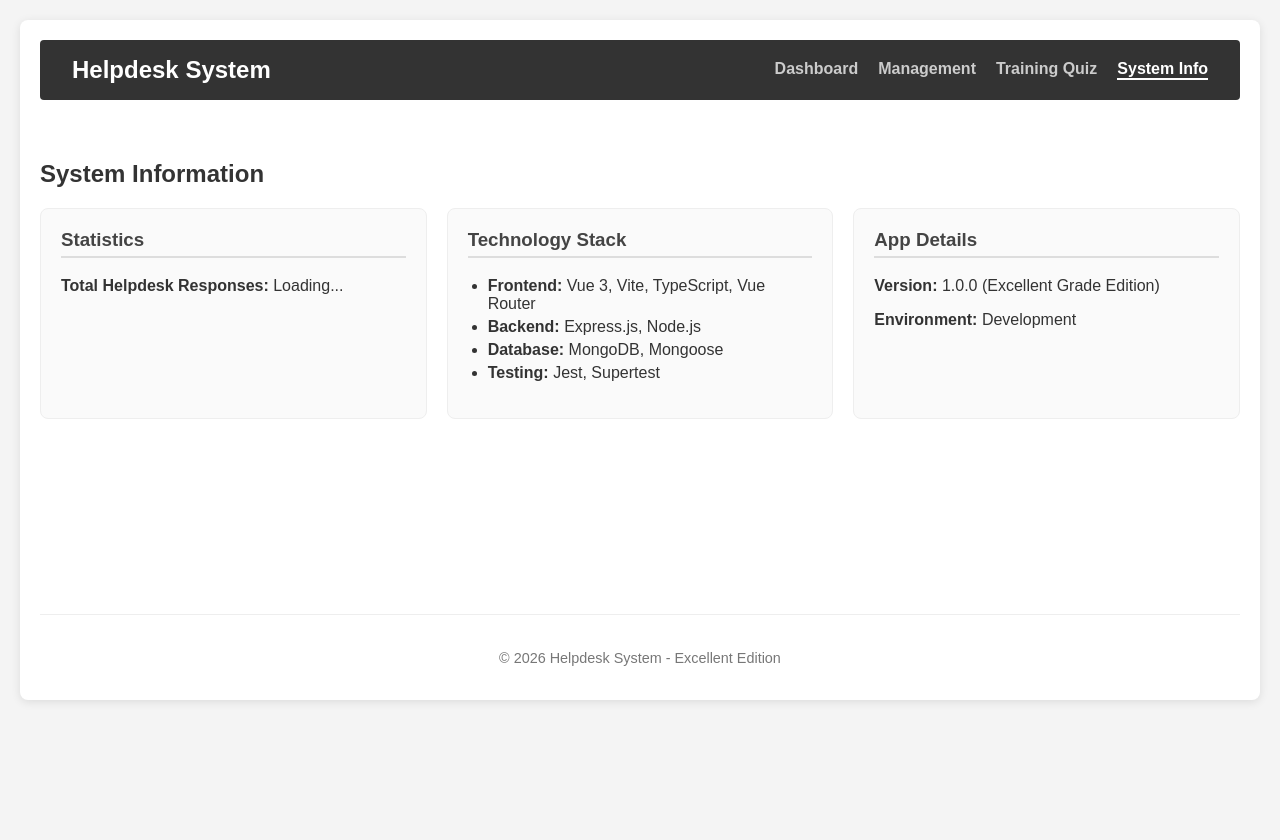
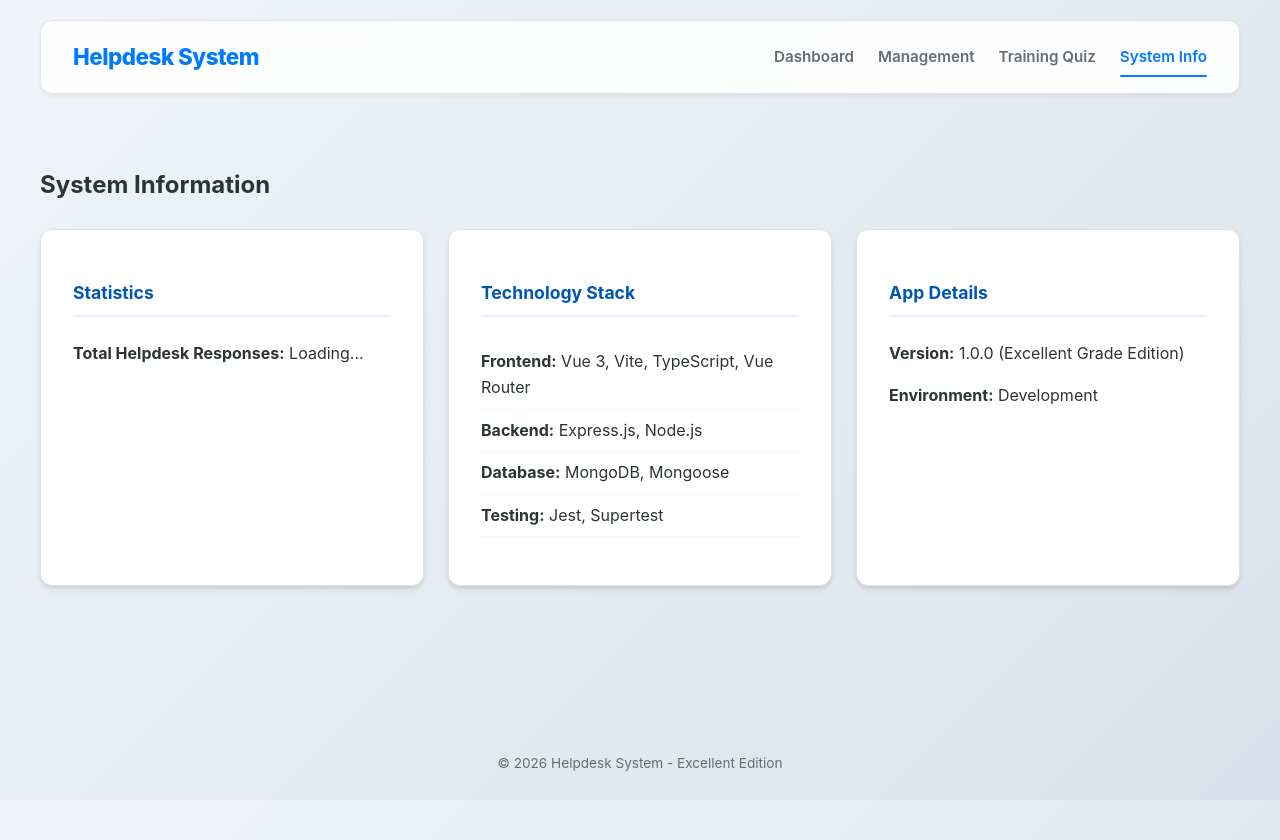
Before and after one commit to HoangPho2212/CRUD-Helpdesk, a Vue app in the folder client/: page /info in a window 1280 px wide. Before the commit the page ends 800 px from the top, so only its background shows below. Built offline with nearby package versions, Linux system fonts and the light colour scheme; no server answers.

Commit message:
style: enhance UI with background gradient and glassmorphism navbar

```diff
--- a/client/src/assets/styles.css
+++ b/client/src/assets/styles.css
@@ -1,20 +1,46 @@
+:root {
+    /* Color Palette */
+    --primary-color: #007bff;
+    --primary-dark: #0056b3;
+    --primary-light: #e7f1ff;
+    --secondary-color: #6c757d;
+    --success-color: #28a745;
+    --warning-color: #ffc107;
+    --danger-color: #dc3545;
+    --bg-color: #f8f9fa;
+    --card-bg: #ffffff;
+    --text-main: #2d3436;
+    --text-muted: #636e72;
+    --border-color: #dee2e6;
 
+    /* Gradients */
+    --primary-gradient: linear-gradient(135deg, #007bff 0%, #0056b3 100%);
+    --bg-gradient: linear-gradient(135deg, #f0f4f8 0%, #d9e2ec 100%);
+
+    /* Spacing & Borders */
+    --radius-lg: 12px;
+    --radius-md: 8px;
+    --shadow-sm: 0 2px 4px rgba(0,0,0,0.05);
+    --shadow-md: 0 4px 6px -1px rgba(0,0,0,0.1), 0 2px 4px -1px rgba(0,0,0,0.06);
+    --transition: all 0.3s ease-in-out;
+}
+
+/* Global Reset */
 body {
-    font-family: sans-serif;
+    font-family: 'Inter', system-ui, -apple-system, sans-serif;
     margin: 0;
-    padding: 20px;
-    background-color: #f4f4f4;
-    color: #333;
+    padding: 0;
+    background: var(--bg-gradient);
+    background-attachment: fixed;
+    color: var(--text-main);
+    line-height: 1.6;
 }
 
 .container {
     max-width: 1200px;
     margin: 0 auto;
-    background: white;
     padding: 20px;
-    border-radius: 8px;
-    box-shadow: 0 2px 10px rgba(0, 0, 0, 0.1);
-    min-height: 80vh;
+    min-height: 100vh;
     display: flex;
     flex-direction: column;
 }
@@ -24,261 +50,321 @@ body {
     padding: 20px 0;
 }
 
-.app-footer {
-    text-align: center;
-    margin-top: 40px;
-    padding-top: 20px;
-    border-top: 1px solid #eee;
-    color: #777;
-    font-size: 0.9rem;
+h1, h2, h3 {
+    color: var(--text-main);
+    font-weight: 700;
+    margin-bottom: 1.5rem;
 }
 
-button {
-    cursor: pointer;
-    padding: 8px 16px;
-    border-radius: 4px;
-    border: 1px solid #ccc;
-    background: #fff;
-    transition: all 0.2s;
-}
-
-button:hover {
-    background: #f0f0f0;
-    border-color: #999;
-}
-
-button:disabled {
-    cursor: not-allowed;
-    opacity: 0.6;
-}
-
-input,
-textarea,
-select {
-    border: 1px solid #ddd;
-    border-radius: 4px;
-    padding: 8px;
-}
-
-/* Navbar Component */
+/* Navbar */
 .navbar {
     display: flex;
     justify-content: space-between;
     align-items: center;
-    background-color: #333;
-    color: white;
+    background: rgba(255, 255, 255, 0.9);
+    backdrop-filter: blur(10px);
     padding: 1rem 2rem;
-    margin-bottom: 20px;
-    border-radius: 4px;
+    margin-bottom: 2rem;
+    border-radius: var(--radius-lg);
+    box-shadow: var(--shadow-sm);
+    border: 1px solid var(--border-color);
 }
 
 .nav-brand {
-    font-size: 1.5rem;
-    font-weight: bold;
+    font-size: 1.4rem;
+    font-weight: 800;
+    color: var(--primary-color);
+    letter-spacing: -0.5px;
 }
 
 .nav-links {
     display: flex;
-    gap: 20px;
+    gap: 1.5rem;
 }
 
 .nav-links a {
-    color: #ccc;
+    color: var(--text-muted);
     text-decoration: none;
-    font-weight: bold;
+    font-weight: 600;
+    font-size: 0.95rem;
+    padding: 0.5rem 0;
+    transition: var(--transition);
+    position: relative;
+}
+
+.nav-links a:hover {
+    color: var(--primary-color);
 }
 
 .nav-links a.router-link-active {
-    color: white;
-    border-bottom: 2px solid white;
+    color: var(--primary-color);
 }
 
-.nav-links a:hover {
-    color: white;
+.nav-links a.router-link-active::after {
+    content: '';
+    position: absolute;
+    bottom: 0;
+    left: 0;
+    width: 100%;
+    height: 2px;
+    background: var(--primary-color);
+    border-radius: 2px;
 }
 
-/* ResponseList Component */
-.response-list .error {
-    color: red;
+/* Common Card Style */
+.response-list, .add-response, .edit-response, .quiz-card, .info-card {
+    background: var(--card-bg);
+    padding: 2rem;
+    border-radius: var(--radius-lg);
+    box-shadow: var(--shadow-md);
+    border: 1px solid var(--border-color);
+    margin-bottom: 2rem;
 }
 
+/* Tables */
+table {
+    width: 100%;
+    border-collapse: separate;
+    border-spacing: 0;
+    margin-top: 1rem;
+}
+
+th {
+    background: var(--primary-light);
+    color: var(--primary-dark);
+    font-weight: 700;
+    text-transform: uppercase;
+    font-size: 0.75rem;
+    letter-spacing: 0.05em;
+    padding: 12px 15px;
+    border-bottom: 2px solid var(--border-color);
+}
+
+th:first-child { border-top-left-radius: var(--radius-md); }
+th:last-child { border-top-right-radius: var(--radius-md); }
+
+td {
+    padding: 12px 15px;
+    border-bottom: 1px solid var(--border-color);
+    font-size: 0.9rem;
+}
+
+tr:last-child td:first-child { border-bottom-left-radius: var(--radius-md); }
+tr:last-child td:last-child { border-bottom-right-radius: var(--radius-md); }
+
+tr:hover td {
+    background-color: var(--primary-light);
+}
+
+/* Search Bar */
 .search-bar {
-    margin-bottom: 1rem;
+    margin-bottom: 1.5rem;
 }
 
 .search-bar input {
     width: 100%;
-    padding: 8px;
-    box-sizing: border-box;
+    padding: 12px 16px;
+    border: 2px solid var(--border-color);
+    border-radius: var(--radius-md);
+    font-size: 1rem;
+    transition: var(--transition);
 }
 
-.no-results {
-    padding: 20px;
-    text-align: center;
-    color: #666;
-    font-style: italic;
+.search-bar input:focus {
+    outline: none;
+    border-color: var(--primary-color);
+    box-shadow: 0 0 0 4px var(--primary-light);
 }
 
-table {
-    width: 100%;
-    border-collapse: collapse;
-    margin-top: 1rem;
+/* Buttons */
+button {
+    background: var(--primary-gradient);
+    color: white;
+    border: none;
+    padding: 10px 20px;
+    border-radius: var(--radius-md);
+    font-weight: 600;
+    cursor: pointer;
+    transition: var(--transition);
+    box-shadow: 0 4px 6px rgba(0, 123, 255, 0.2);
 }
 
-th,
-td {
-    padding: 0.5rem;
-    text-align: left;
+button:hover:not(:disabled) {
+    transform: translateY(-2px);
+    box-shadow: 0 6px 12px rgba(0, 123, 255, 0.3);
 }
 
-/* Add/Edit Forms */
+button:active:not(:disabled) {
+    transform: translateY(0);
+}
+
+button:disabled {
+    background: var(--secondary-color);
+    opacity: 0.5;
+    cursor: not-allowed;
+    box-shadow: none;
+}
+
+button[type="button"] {
+    background: white;
+    color: var(--text-muted);
+    border: 1px solid var(--border-color);
+    box-shadow: none;
+}
+
+button[type="button"]:hover {
+    background: var(--bg-color);
+    color: var(--text-main);
+    box-shadow: var(--shadow-sm);
+}
+
+/* Action Buttons in Table */
+td button {
+    padding: 6px 12px;
+    font-size: 0.8rem;
+    margin-right: 5px;
+}
+
+td button:last-child {
+    background: var(--danger-color);
+    box-shadow: 0 4px 6px rgba(220, 53, 69, 0.2);
+}
+
+/* Form Styling */
 .add-response form > div,
 .edit-response form > div {
-    margin-bottom: 0.5rem;
+    margin-bottom: 1.2rem;
 }
 
-.add-response label,
-.edit-response label {
+label {
     display: block;
+    font-weight: 600;
+    margin-bottom: 0.5rem;
+    font-size: 0.9rem;
+    color: var(--text-main);
 }
 
-.add-response input,
-.add-response textarea,
-.add-response select,
-.edit-response input,
-.edit-response textarea,
-.edit-response select {
+input, textarea, select {
     width: 100%;
-    box-sizing: border-box;
+    padding: 10px 14px;
+    border: 1px solid var(--border-color);
+    border-radius: var(--radius-md);
+    font-size: 0.95rem;
+    transition: var(--transition);
 }
 
-.add-response .error,
-.edit-response .error {
-    color: red;
-    font-size: 0.8rem;
-    margin: 4px 0;
+input:focus, textarea:focus, select:focus {
+    outline: none;
+    border-color: var(--primary-color);
+    box-shadow: 0 0 0 3px var(--primary-light);
 }
 
-/* Management View */
-.management-view {
-    display: flex;
-    flex-direction: column;
-    gap: 20px;
+.error {
+    color: var(--danger-color);
+    font-size: 0.85rem;
+    margin-top: 5px;
+    font-weight: 500;
 }
 
-.management-view .form-section {
-    padding: 15px;
-    border: 1px solid #ddd;
-    border-radius: 4px;
-    background: #fafafa;
+/* Quiz View Specifics */
+.quiz-view .issue-box {
+    background: var(--primary-light);
+    border-left: 4px solid var(--primary-color);
+    padding: 1.5rem;
+    border-radius: var(--radius-md);
+    font-size: 1.1rem;
+    margin-bottom: 2rem;
 }
 
-/* Quiz View */
-.quiz-view .quiz-card {
-    border: 1px solid #ddd;
-    padding: 20px;
-    border-radius: 8px;
-    background: #fff;
-    box-shadow: 0 2px 5px rgba(0, 0, 0, 0.05);
-}
-
-.quiz-view .issue-box {
-    font-size: 1.2rem;
-    margin-bottom: 20px;
-    padding: 10px;
-    background: #eef;
-    border-radius: 4px;
-}
-
-.quiz-view .answer-section {
-    margin-bottom: 20px;
-}
-
-.options-list {
-    margin: 15px 0;
-    display: flex;
-    flex-direction: column;
-    gap: 10px;
+.quiz-view .issue-box strong {
+    color: var(--primary-dark);
 }
 
 .option-item {
+    border: 2px solid var(--border-color);
+    padding: 1rem;
+    border-radius: var(--radius-md);
+    margin-bottom: 0.8rem;
+    cursor: pointer;
+    transition: var(--transition);
     display: flex;
-    align-items: flex-start;
-    gap: 10px;
-    padding: 10px;
-    border: 1px solid #eee;
-    border-radius: 4px;
-    cursor: pointer;
-    transition: background 0.2s;
+    align-items: center;
 }
 
 .option-item:hover {
-    background: #f9f9f9;
+    border-color: var(--primary-color);
+    background: var(--primary-light);
 }
 
-.option-item input {
-    margin-top: 3px;
-}
-
-.option-item label {
-    flex: 1;
-    cursor: pointer;
+.option-item input[type="radio"] {
+    width: auto;
+    margin-right: 15px;
 }
 
 .option-item.correct-highlight {
-    border-color: #28a745 !important;
+    border-color: var(--success-color) !important;
     background-color: #e6ffed !important;
-    font-weight: bold;
+    color: var(--success-color);
+    font-weight: 700;
 }
 
-.quiz-view .feedback {
-    padding: 15px;
-    border-radius: 4px;
-    margin-top: 15px;
+.feedback {
+    margin-top: 2rem;
+    font-weight: 600;
+    border-radius: var(--radius-md);
 }
 
-.quiz-view .feedback.correct {
+.feedback.correct {
     background: #e6ffed;
-    border: 1px solid #b7eb8f;
-    color: #1e4620;
+    border: 1px solid var(--success-color);
+    color: var(--success-color);
 }
 
-.quiz-view .feedback.incorrect {
+.feedback.incorrect {
     background: #fff1f0;
-    border: 1px solid #ffa39e;
-    color: #5c0011;
+    border: 1px solid var(--danger-color);
+    color: var(--danger-color);
 }
 
-.quiz-view .actions {
-    margin-top: 15px;
+/* System Info View Specifics */
+.info-grid {
+    display: grid;
+    grid-template-columns: repeat(auto-fit, minmax(300px, 1fr));
+    gap: 1.5rem;
 }
 
-/* System Info View */
-.system-info-view .info-grid {
-    display: grid;
-    grid-template-columns: repeat(auto-fit, minmax(300px, 1fr));
-    gap: 20px;
-    margin-top: 20px;
+.info-card h3 {
+    font-size: 1.1rem;
+    color: var(--primary-dark);
+    border-bottom: 2px solid var(--primary-light);
+    padding-bottom: 0.5rem;
 }
 
-.system-info-view .info-card {
-    border: 1px solid #eee;
-    padding: 20px;
-    border-radius: 8px;
-    background: #fafafa;
+.info-card ul {
+    list-style: none;
+    padding: 0;
 }
 
-.system-info-view h3 {
-    margin-top: 0;
-    color: #444;
-    border-bottom: 2px solid #ddd;
-    padding-bottom: 5px;
+.info-card li {
+    padding: 8px 0;
+    border-bottom: 1px solid var(--bg-color);
 }
 
-.system-info-view ul {
-    padding-left: 20px;
+/* Footer */
+.app-footer {
+    margin-top: auto;
+    padding: 2rem 0;
+    text-align: center;
+    color: var(--text-muted);
+    font-size: 0.85rem;
 }
 
-.system-info-view li {
-    margin-bottom: 5px;
+/* Responsive Grid for Management */
+@media (min-width: 992px) {
+    .management-view {
+        display: grid;
+        grid-template-columns: 1fr 2fr;
+        gap: 2rem;
+        align-items: start;
+    }
 }
```
Also changed, not shown: 1 other file (tests, documents, lock files or other folders).
